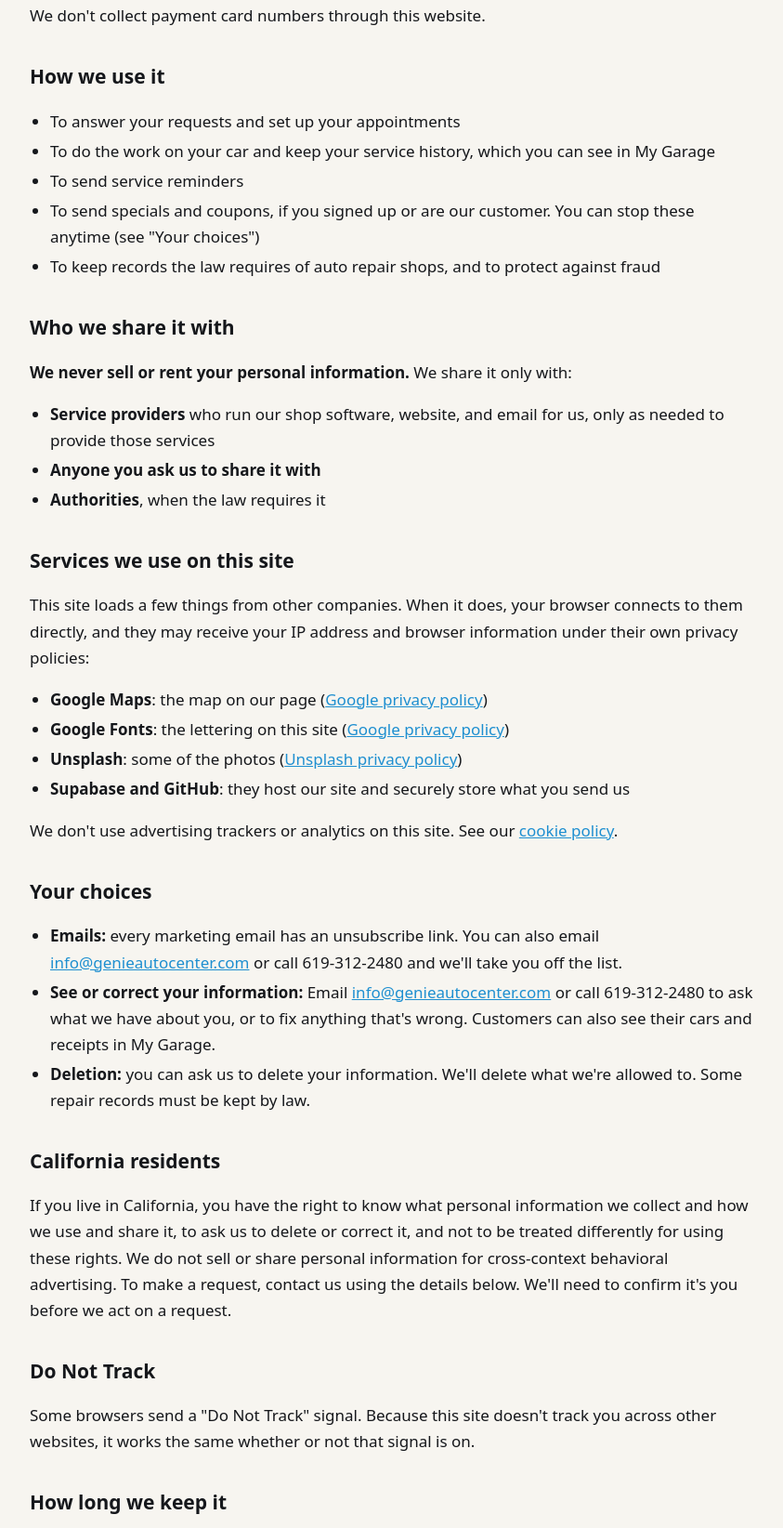
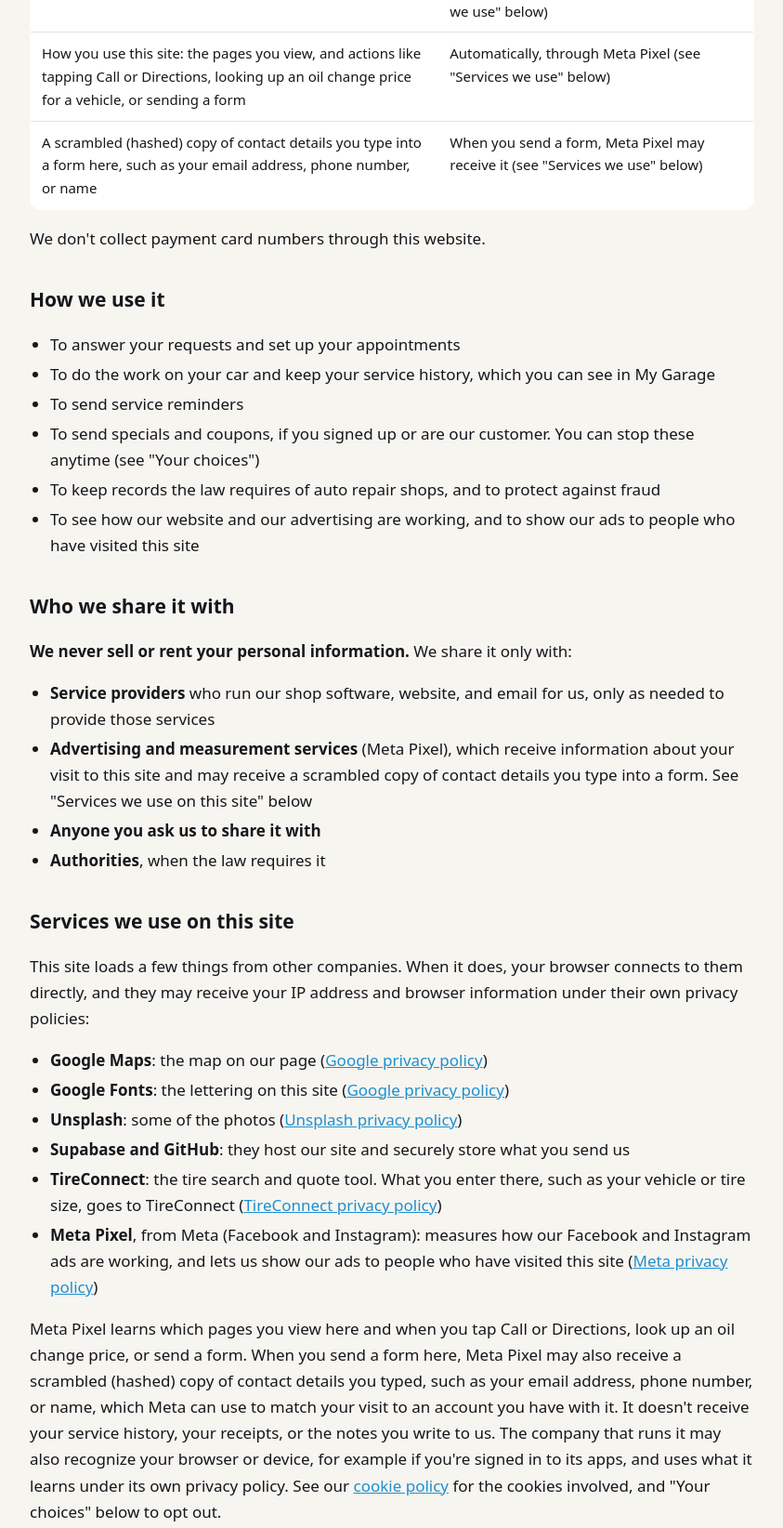
Before and after one commit to odaymia/genieautocenter-site, a plain HTML site: page policies/privacy-policy/index.html in a window 1280 px wide. Shown: the part 753-2397 px from the top of the page at 93% size, without its empty margins (218-1061 px from the left). Drawn offline with Linux system fonts and the light colour scheme.

Commit message:
Policies now disclose the Meta Pixel and the tire tool
The privacy and cookie policies said the site used no advertising or
analytics trackers. They now say what the Meta Pixel and TireConnect
receive, which cookies are involved, and how to opt out. The rebuild job
keeps both pages in step with the trackers switched on in Bolt Badger.

Co-Authored-By: Claude Fable 5.2 <noreply@anthropic.com>

```diff
--- a/policies/privacy-policy/index.html
+++ b/policies/privacy-policy/index.html
@@ -19,7 +19,7 @@ nav{display:flex;gap:18px;flex-wrap:wrap;margin-bottom:26px;font-weight:600}
 </head><body><main>
 <nav><a href="/">← Genie Auto Center</a><a href="/policies/privacy-policy/">Privacy policy</a><a href="/policies/cookie-policy/">Cookie policy</a></nav>
 <h1>Privacy policy</h1>
-<p class="muted">Effective September 25, 2026</p>
+<p class="muted">Effective November 16, 2026</p>
 <p>Genie Auto Center ("we," "us") runs this website and our auto service shop. This policy explains what personal information we collect, how we use it, and the choices you have. It applies to this website and to the records we keep when you're our customer.</p>
 
 <h2>Information we collect</h2>
@@ -30,6 +30,8 @@ nav{display:flex;gap:18px;flex-wrap:wrap;margin-bottom:26px;font-weight:600}
 <tr><td>Notes you send us</td><td>When you describe a problem or a request on this site</td></tr>
 <tr><td>Service history, estimates, invoices, and payments</td><td>When we work on your vehicle</td></tr>
 <tr><td>Basic technical information (like your IP address and browser type)</td><td>Automatically, when your browser loads this site and the services it uses (see "Services we use" below)</td></tr>
+<tr><td>How you use this site: the pages you view, and actions like tapping Call or Directions, looking up an oil change price for a vehicle, or sending a form</td><td>Automatically, through Meta Pixel (see "Services we use" below)</td></tr>
+<tr><td>A scrambled (hashed) copy of contact details you type into a form here, such as your email address, phone number, or name</td><td>When you send a form, Meta Pixel may receive it (see "Services we use" below)</td></tr>
 </table>
 <p>We don't collect payment card numbers through this website.</p>
 
@@ -40,12 +42,14 @@ nav{display:flex;gap:18px;flex-wrap:wrap;margin-bottom:26px;font-weight:600}
 <li>To send service reminders</li>
 <li>To send specials and coupons, if you signed up or are our customer. You can stop these anytime (see "Your choices")</li>
 <li>To keep records the law requires of auto repair shops, and to protect against fraud</li>
+<li>To see how our website and our advertising are working, and to show our ads to people who have visited this site</li>
 </ul>
 
 <h2>Who we share it with</h2>
 <p><b>We never sell or rent your personal information.</b> We share it only with:</p>
 <ul>
 <li><b>Service providers</b> who run our shop software, website, and email for us, only as needed to provide those services</li>
+<li><b>Advertising and measurement services</b> (Meta Pixel), which receive information about your visit to this site and may receive a scrambled copy of contact details you type into a form. See "Services we use on this site" below</li>
 <li><b>Anyone you ask us to share it with</b></li>
 <li><b>Authorities</b>, when the law requires it</li>
 </ul>
@@ -57,21 +61,24 @@ nav{display:flex;gap:18px;flex-wrap:wrap;margin-bottom:26px;font-weight:600}
 <li><b>Google Fonts</b>: the lettering on this site (<a href="https://policies.google.com/privacy" target="_blank" rel="noopener">Google privacy policy</a>)</li>
 <li><b>Unsplash</b>: some of the photos (<a href="https://unsplash.com/privacy" target="_blank" rel="noopener">Unsplash privacy policy</a>)</li>
 <li><b>Supabase and GitHub</b>: they host our site and securely store what you send us</li>
+<li><b>TireConnect</b>: the tire search and quote tool. What you enter there, such as your vehicle or tire size, goes to TireConnect (<a href="https://www.tireconnect.ca/privacy-policy/" target="_blank" rel="noopener">TireConnect privacy policy</a>)</li>
+<li><b>Meta Pixel</b>, from Meta (Facebook and Instagram): measures how our Facebook and Instagram ads are working, and lets us show our ads to people who have visited this site (<a href="https://www.facebook.com/privacy/policy/" target="_blank" rel="noopener">Meta privacy policy</a>)</li>
 </ul>
-<p>We don't use advertising trackers or analytics on this site. See our <a href="/policies/cookie-policy/">cookie policy</a>.</p>
+<p>Meta Pixel learns which pages you view here and when you tap Call or Directions, look up an oil change price, or send a form. When you send a form here, Meta Pixel may also receive a scrambled (hashed) copy of contact details you typed, such as your email address, phone number, or name, which Meta can use to match your visit to an account you have with it. It doesn't receive your service history, your receipts, or the notes you write to us. The company that runs it may also recognize your browser or device, for example if you're signed in to its apps, and uses what it learns under its own privacy policy. See our <a href="/policies/cookie-policy/">cookie policy</a> for the cookies involved, and "Your choices" below to opt out.</p>
 
 <h2>Your choices</h2>
 <ul>
 <li><b>Emails:</b> every marketing email has an unsubscribe link. You can also email <a href="mailto:info@genieautocenter.com">info@genieautocenter.com</a> or call 619-312-2480 and we'll take you off the list.</li>
 <li><b>See or correct your information:</b> Email <a href="mailto:info@genieautocenter.com">info@genieautocenter.com</a> or call 619-312-2480 to ask what we have about you, or to fix anything that's wrong. Customers can also see their cars and receipts in My Garage.</li>
 <li><b>Deletion:</b> you can ask us to delete your information. We'll delete what we're allowed to. Some repair records must be kept by law.</li>
+<li><b>Ads and measurement:</b> you can opt out in <a href="https://www.facebook.com/adpreferences/ad_settings" target="_blank" rel="noopener">Meta ad settings</a>. You can also block or clear cookies in your browser's settings, or use a browser that blocks trackers. This site works the same either way.</li>
 </ul>
 
 <h2>California residents</h2>
-<p>If you live in California, you have the right to know what personal information we collect and how we use and share it, to ask us to delete or correct it, and not to be treated differently for using these rights. We do not sell or share personal information for cross-context behavioral advertising. To make a request, contact us using the details below. We'll need to confirm it's you before we act on a request.</p>
+<p>If you live in California, you have the right to know what personal information we collect and how we use and share it, to ask us to delete or correct it, and not to be treated differently for using these rights. We don't sell personal information. We do use advertising services (Meta Pixel) that receive information about visits to this site, so we can measure our ads and show them to people who have visited. California law may treat that as "sharing" for cross-context behavioral advertising, and you can opt out of it using "Ads and measurement" under "Your choices" above, or by contacting us. To make a request, contact us using the details below. We'll need to confirm it's you before we act on a request.</p>
 
 <h2>Do Not Track</h2>
-<p>Some browsers send a "Do Not Track" signal. Because this site doesn't track you across other websites, it works the same whether or not that signal is on.</p>
+<p>Some browsers send a "Do Not Track" signal. There's no agreed standard for it, and this site doesn't change what it does when it's on. To limit tracking, use the options under "Your choices" above.</p>
 
 <h2>How long we keep it</h2>
 <p>We keep customer and repair records for as long as needed to serve you and as the law requires. We keep email signups until you unsubscribe or ask us to delete them.</p>
```
Also changed, not shown: policies/cookie-policy/index.html (+7 -4 lines), 2 other files.
